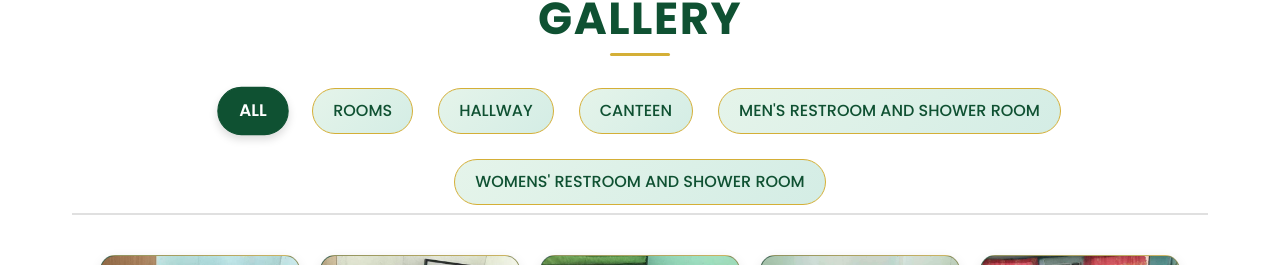
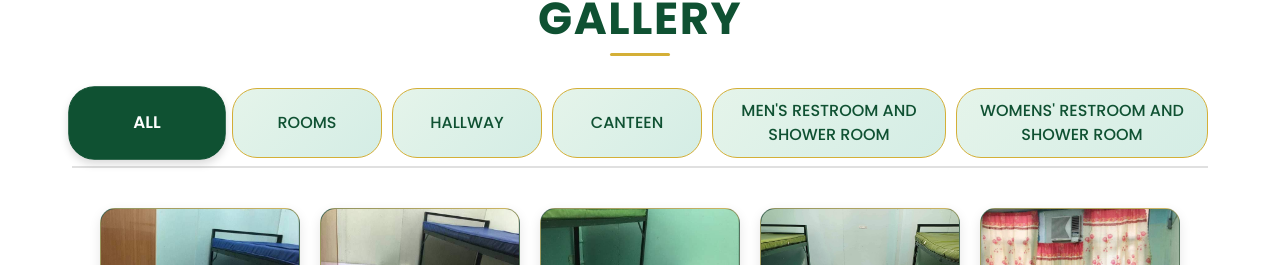
Before and after one commit to Albean12/dorm-vision, a React (Create React App) app: page /gallery in a window 1280 px wide. Shown: the part 128-393 px from the top of the page. Built offline with nearby package versions, Linux system fonts and the light colour scheme.

Commit message:
update gallery.css
fix the main tabs allignment

```diff
--- a/src/Gallery.css
+++ b/src/Gallery.css
@@ -35,56 +35,66 @@
     border-radius: 2px;
 }
 
-/* Tabs Container Styling */
+/* Align categories evenly */
 .tabs {
     display: flex;
-    justify-content: center;
-    gap: 25px;
+    justify-content: space-around; /* Distribute categories evenly */
+    gap: 10px; /* Slight gap between tabs */
     margin-bottom: 1.5rem;
     padding-bottom: 8px;
     position: relative;
-    border-bottom: 2px solid #e0e0e0; /* Light border for visual separation */
-    flex-wrap: wrap;
+    border-bottom: 2px solid #e0e0e0;
 }
 
-/* General Tab Styling */
+/* Adjust tab width for consistency */
 .tab {
     font-size: 1rem;
     font-weight: 500;
-    color: #0F5132; /* Dark green for inactive tabs */
-    background: linear-gradient(135deg, #E5F4EA, #D4EDE5); /* Soft gradient for depth */
+    color: #0F5132;
+    background: linear-gradient(135deg, #E5F4EA, #D4EDE5);
     padding: 10px 20px;
-    border: 1px solid #D4AF37; /* Subtle gold border */
-    border-radius: 25px; /* Rounded pill shape */
+    border: 1px solid #D4AF37;
+    border-radius: 25px;
     cursor: pointer;
     transition: color 0.3s ease, background 0.3s ease, transform 0.2s;
-    display: inline-block;
+    display: inline-flex;
+    justify-content: center;
+    align-items: center;
+    min-width: 150px; /* Ensure consistent width for all tabs */
+    text-align: center;
 }
 
 /* Active Tab Styling */
 .active-tab {
-    color: #ffffff; /* White text for active tab */
+    color: #ffffff;
     font-weight: 600;
-    background: #0F5132; /* Solid dark green background for active tab */
-    border: 1px solid #0F5132; /* Dark green border for consistency */
-    box-shadow: 0 4px 8px rgba(0, 0, 0, 0.15); /* Shadow to elevate the active tab */
-    transform: scale(1.05); /* Slight zoom effect */
+    background: #0F5132;
+    border: 1px solid #0F5132;
+    box-shadow: 0 4px 8px rgba(0, 0, 0, 0.15);
+    transform: scale(1.05);
 }
 
 /* Hover Effect */
 .tab:hover {
-    background: #D4AF37; /* Gold background on hover */
-    color: #ffffff; /* White text on hover */
-    transform: scale(1.05); /* Slight zoom effect on hover */
+    background: #D4AF37;
+    color: #ffffff;
+    transform: scale(1.05);
 }
 
-/* Subcategory Cards Styling */
+/* Subcategories alignment */
 .subcategory-tabs {
     display: flex;
-    justify-content: center;
-    gap: 20px;
+    justify-content: center; /* Center align subcategories */
+    flex-wrap: wrap; /* Allow wrapping for smaller screens */
+    gap: 15px; /* Add space between subcategories */
     margin-top: 1rem;
-    flex-wrap: wrap;
+    margin-bottom: 1.5rem;
+}
+
+/* Subcategory styling */
+.subcategory-tabs .tab {
+    min-width: auto; /* Adjust width for subcategories */
+    padding: 8px 16px; /* Smaller padding for subcategories */
 }
 
 .subcategory-card {
```
